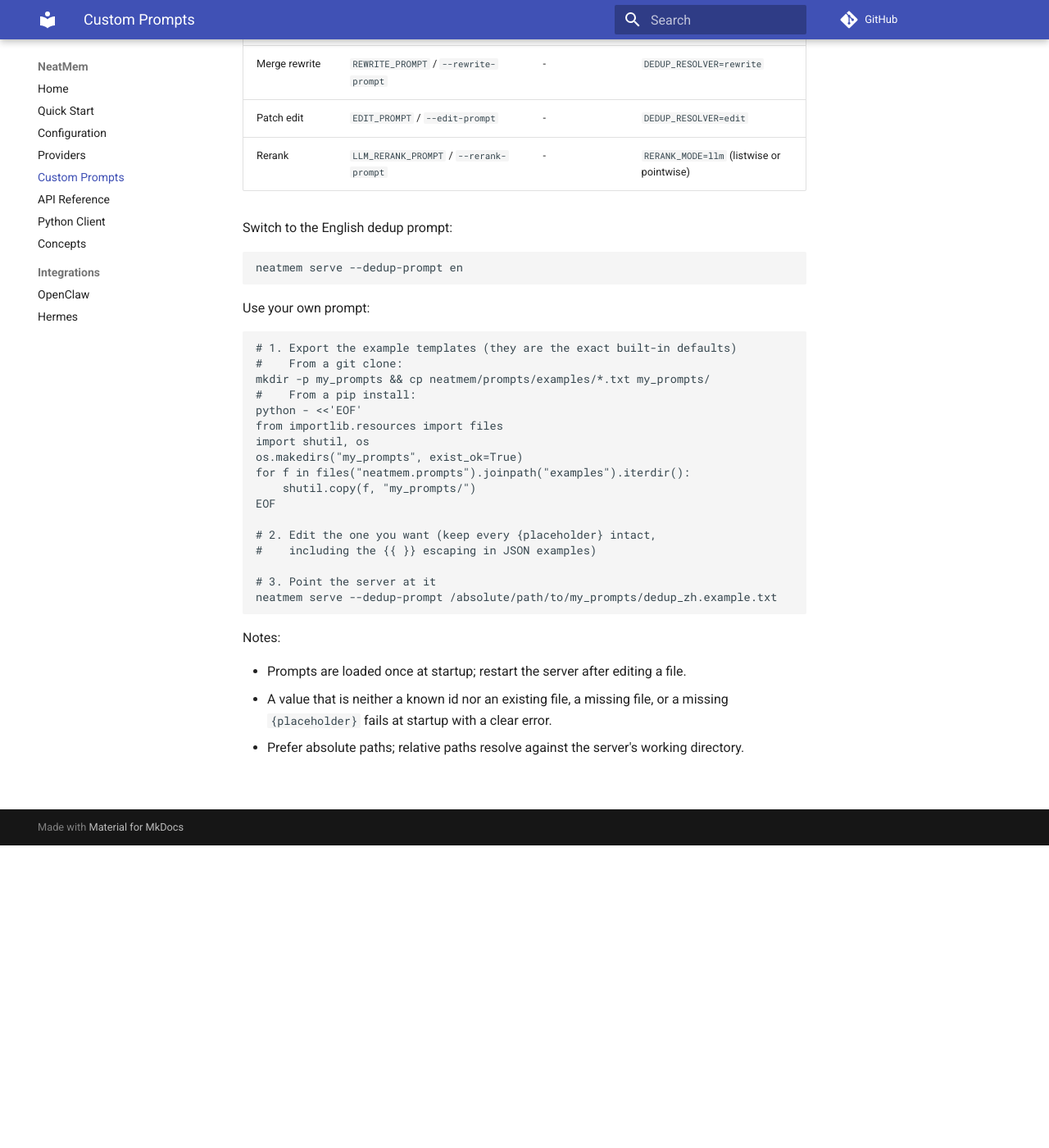
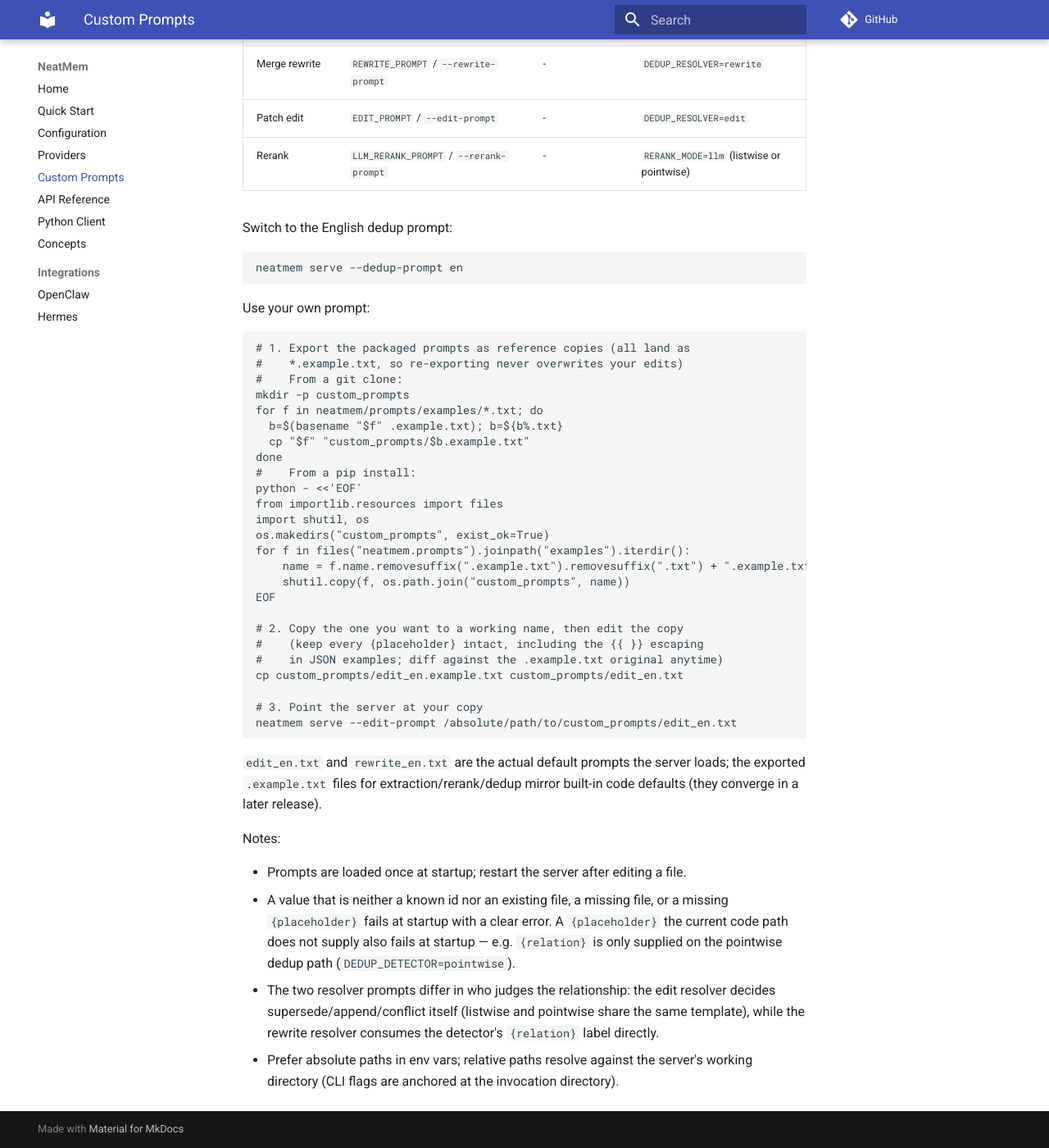
Before and after one commit to kanhaoning/NeatMem, an MkDocs documentation site: the page built from docs/custom-prompts.md, in a window 1280 px wide and 1400 px high, scrolled down 369 px. Shown: the whole window at 82% size. Built offline with MkDocs 1.6.1 and Material for MkDocs 9.7.7, drawn with Linux system fonts in a browser that asks for light colours; comment, search, counter and statistics services are not loaded.

Commit message:
feat(eval): remove --config and bundled strategy .env files
One run = one strategy: env (--env-file / ./.env / process env) fixes the
infrastructure, serve flags pick the strategy, the command line is the
documentation. Plan: docs/internal-notes/
20260822-prompt-whitebox-and-eval-cli-config-removal-plan.md

- drop --config, resolve_config, and evaluation/configs/ (7 files);
  bare run is a single anonymous strategy (manifest strategy="custom",
  default --output-dir runs/default)
- env layering loses the config layer: --env-file < process env < flags
  < forced; explicit --env-file pointing at a missing file now dies
  (was silently skipped)
- preflight fails in the first second when OPENAI_API_KEY is unset
  (previously surfaced as a 401 minutes into ingest)
- README gains a Strategy arms section (one command per arm + loop);
  the skip arm command is the reference reproduction entry point
- custom-prompts.md: export lands everything as *.example.txt so
  re-exporting can never clobber edits; documents the per-path
  placeholder contract ({relation} is pointwise-only) and the
  edit-vs-rewrite resolver asymmetry

Verified: --dedup --dedup-detector listwise --dedup-resolver skip dry-run
effective env byte-identical to the removed --config skip; README first
command smokes green (conv0 0.9079, coverage 199/199).

Co-Authored-By: Claude Opus 4.6 <noreply@anthropic.com>

````diff
--- a/docs/custom-prompts.md
+++ b/docs/custom-prompts.md
@@ -19,27 +19,38 @@ neatmem serve --dedup-prompt en
 Use your own prompt:
 
 ```bash
-# 1. Export the example templates (they are the exact built-in defaults)
+# 1. Export the packaged prompts as reference copies (all land as
+#    *.example.txt, so re-exporting never overwrites your edits)
 #    From a git clone:
-mkdir -p my_prompts && cp neatmem/prompts/examples/*.txt my_prompts/
+mkdir -p custom_prompts
+for f in neatmem/prompts/examples/*.txt; do
+  b=$(basename "$f" .example.txt); b=${b%.txt}
+  cp "$f" "custom_prompts/$b.example.txt"
+done
 #    From a pip install:
 python - <<'EOF'
 from importlib.resources import files
 import shutil, os
-os.makedirs("my_prompts", exist_ok=True)
+os.makedirs("custom_prompts", exist_ok=True)
 for f in files("neatmem.prompts").joinpath("examples").iterdir():
-    shutil.copy(f, "my_prompts/")
+    name = f.name.removesuffix(".example.txt").removesuffix(".txt") + ".example.txt"
+    shutil.copy(f, os.path.join("custom_prompts", name))
 EOF
 
-# 2. Edit the one you want (keep every {placeholder} intact,
-#    including the {{ }} escaping in JSON examples)
+# 2. Copy the one you want to a working name, then edit the copy
+#    (keep every {placeholder} intact, including the {{ }} escaping
+#    in JSON examples; diff against the .example.txt original anytime)
+cp custom_prompts/edit_en.example.txt custom_prompts/edit_en.txt
 
-# 3. Point the server at it
-neatmem serve --dedup-prompt /absolute/path/to/my_prompts/dedup_zh.example.txt
+# 3. Point the server at your copy
+neatmem serve --edit-prompt /absolute/path/to/custom_prompts/edit_en.txt
 ```
+
+`edit_en.txt` and `rewrite_en.txt` are the actual default prompts the server loads; the exported `.example.txt` files for extraction/rerank/dedup mirror built-in code defaults (they converge in a later release).
 
 Notes:
 
 - Prompts are loaded once at startup; restart the server after editing a file.
-- A value that is neither a known id nor an existing file, a missing file, or a missing `{placeholder}` fails at startup with a clear error.
-- Prefer absolute paths; relative paths resolve against the server's working directory.
+- A value that is neither a known id nor an existing file, a missing file, or a missing `{placeholder}` fails at startup with a clear error. A `{placeholder}` the current code path does not supply also fails at startup — e.g. `{relation}` is only supplied on the pointwise dedup path (`DEDUP_DETECTOR=pointwise`).
+- The two resolver prompts differ in who judges the relationship: the edit resolver decides supersede/append/conflict itself (listwise and pointwise share the same template), while the rewrite resolver consumes the detector's `{relation}` label directly.
+- Prefer absolute paths in env vars; relative paths resolve against the server's working directory (CLI flags are anchored at the invocation directory).
--- a/pyproject.toml
+++ b/pyproject.toml
@@ -33,4 +33,4 @@ include = ["neatmem*"]
 exclude = ["*.ipynb_checkpoints", "*.ipynb_checkpoints.*"]
 
 [tool.setuptools.package-data]
-neatmem = ["**/*.json", "prompts/examples/*.txt", "evaluation/configs/*.env"]
+neatmem = ["**/*.json", "prompts/examples/*.txt"]
````
Also changed, not shown: neatmem/evaluation/README.md (+37 -23 lines), 9 other files.
